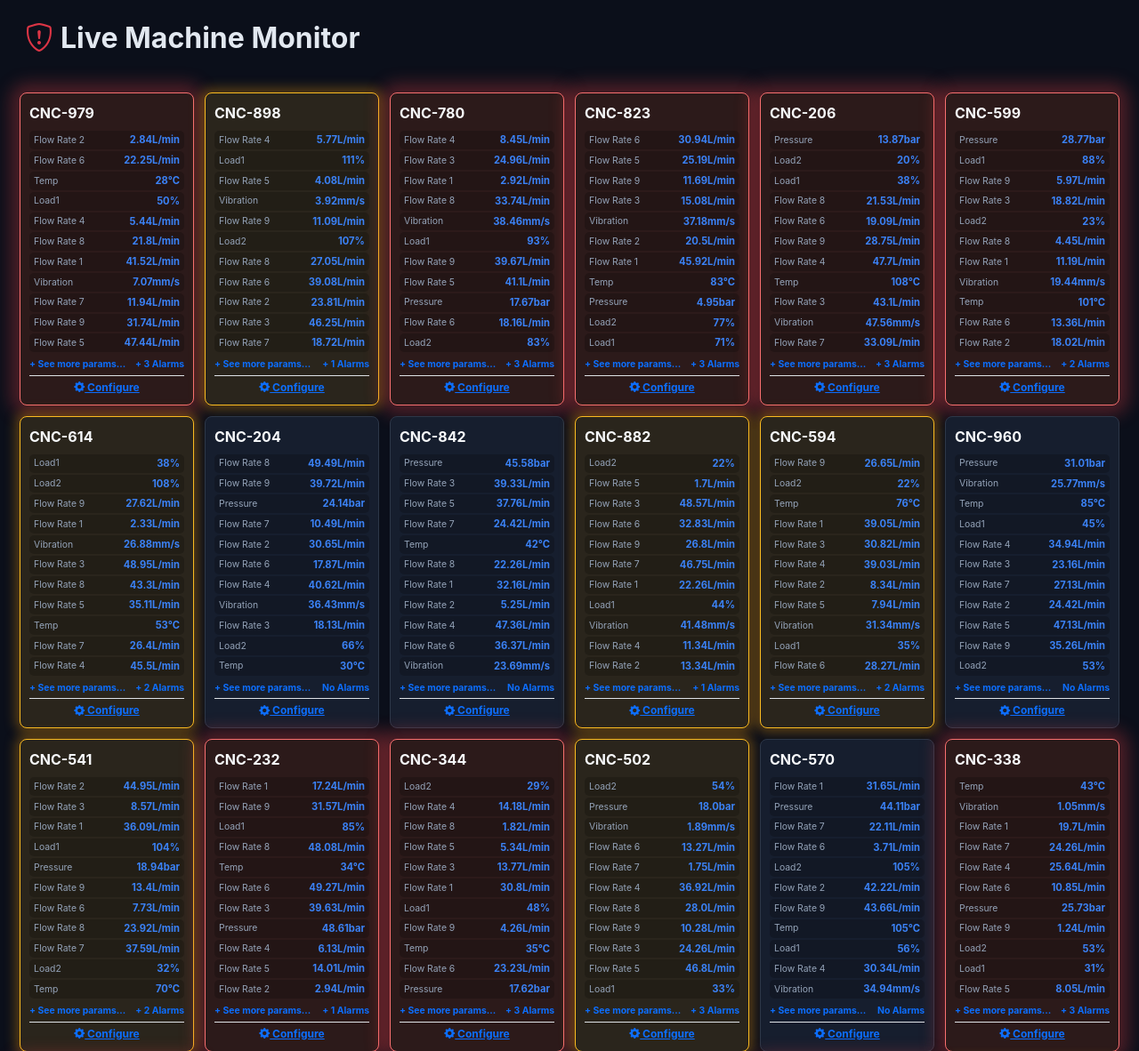
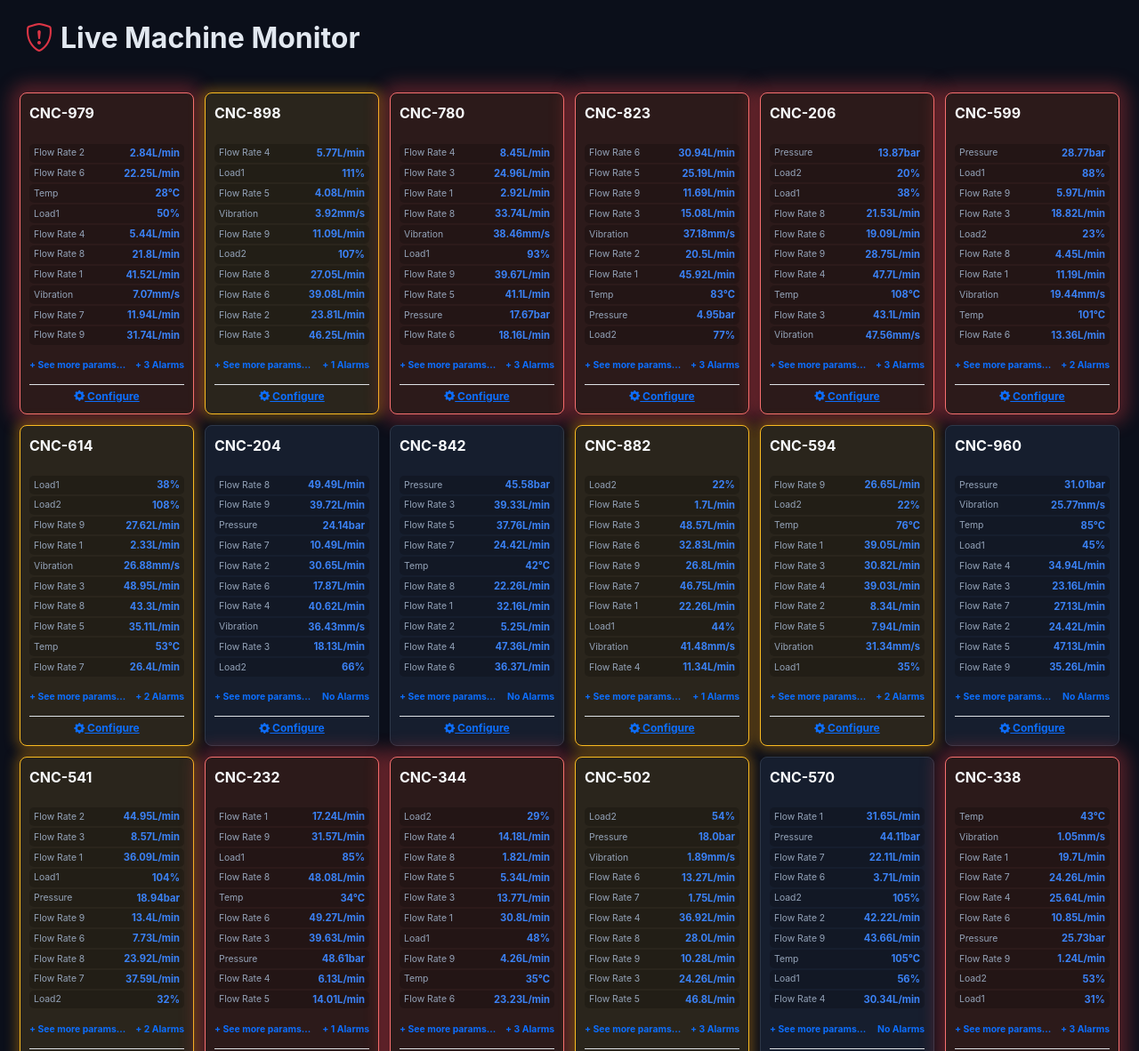
Before and after one commit to Jayendra-14/dasshboard, a Django app: page / in a window 1280 px wide. Shown: the top 1182 px of the page at 89% size. Run offline with Django 5.2, Linux system fonts and the light colour scheme; some libraries are stand-ins or nearby versions.

Commit message:
Added limit on parameter visibility

```diff
--- a/templates/HomePage.html
+++ b/templates/HomePage.html
@@ -43,7 +43,10 @@
         }
 
         .param-holder {
-            height: 100%;
+            position: relative;
+            height: 68%;
+            overflow: hidden;
+            margin: 5px 0;
         }
 
         .param-box {
```
